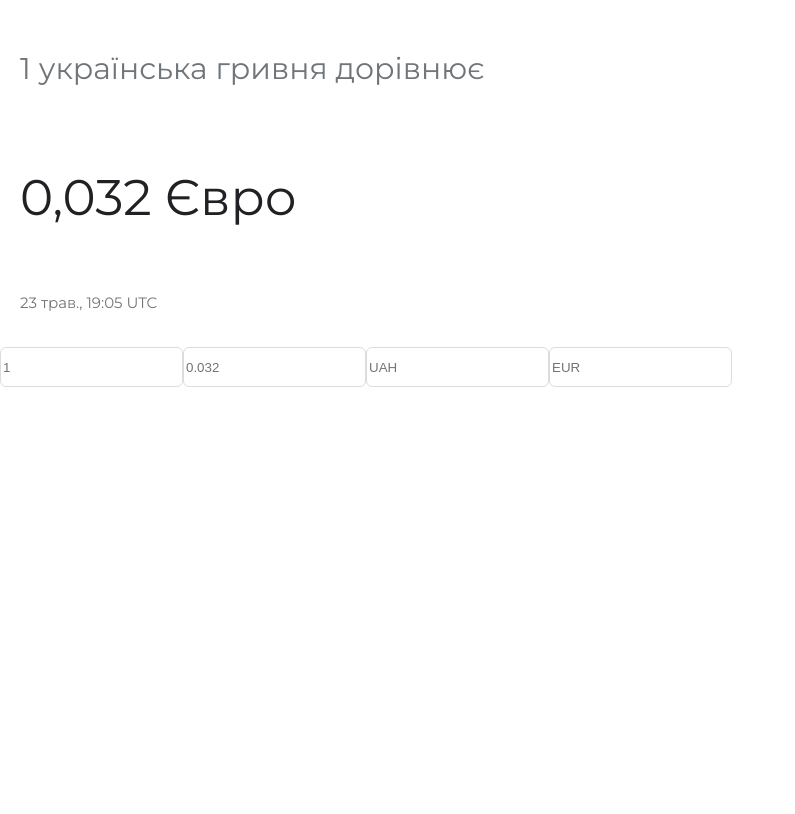
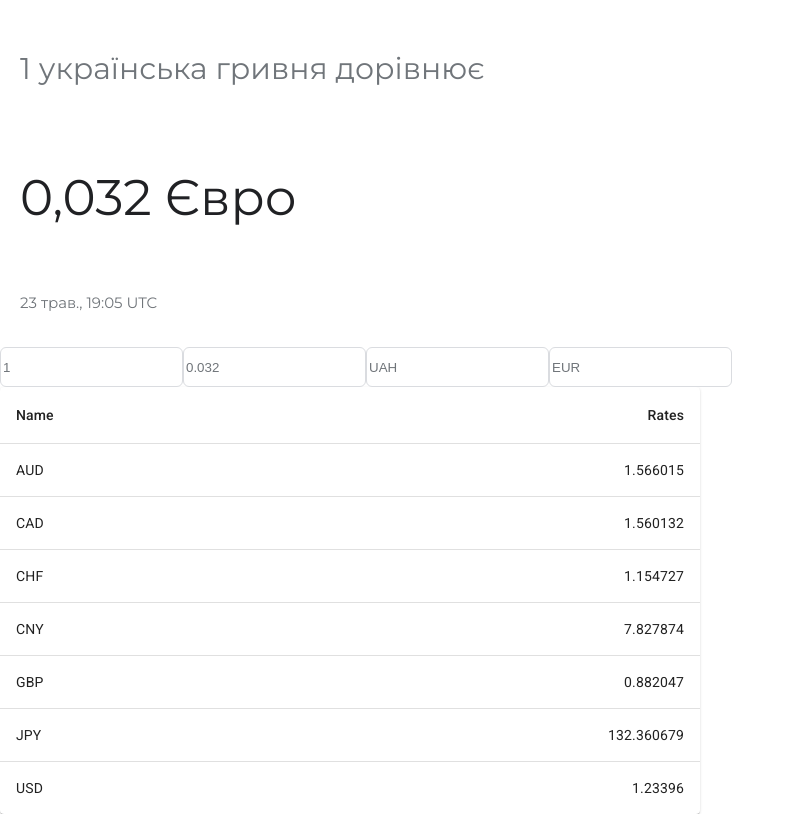
Before and after one commit to ruslan3gula/reactjs-currency-exchange, a React (Create React App) app: page / in a window 1280 px wide. Shown: the whole page, without its empty margins (0-795 px from the left). Built offline with nearby package versions, Linux system fonts and the light colour scheme.

Commit message:
component Currencies added

```diff
--- a/package.json
+++ b/package.json
@@ -3,6 +3,10 @@
   "version": "0.1.0",
   "private": true,
   "dependencies": {
+    "@emotion/react": "^11.9.0",
+    "@emotion/styled": "^11.8.1",
+    "@mui/material": "^5.8.1",
+    "@mui/styled-engine-sc": "^5.8.0",
     "@testing-library/jest-dom": "^5.16.4",
     "@testing-library/react": "^13.2.0",
     "@testing-library/user-event": "^13.5.0",
@@ -13,6 +17,7 @@
     "react": "^18.1.0",
     "react-dom": "^18.1.0",
     "react-scripts": "5.0.1",
+    "styled-components": "^5.3.5",
     "typescript": "^4.6.4",
     "web-vitals": "^2.1.4"
   },
--- a/public/index.html
+++ b/public/index.html
@@ -22,6 +22,12 @@
       href="https://fonts.googleapis.com/css2?family=Montserrat:ital,wght@0,100;0,200;0,300;0,400;0,500;0,600;1,100;1,200;1,300;1,400;1,500&family=Roboto:wght@100&display=swap"
       rel="stylesheet"
     />
+
+    <link
+      rel="stylesheet"
+      href="https://fonts.googleapis.com/css?family=Roboto:300,400,500,700&display=swap"
+    />
+
     <!--
       Notice the use of %PUBLIC_URL% in the tags above.
       It will be replaced with the URL of the `public` folder during the build.
--- a/src/App.tsx
+++ b/src/App.tsx
@@ -3,11 +3,13 @@ import React from "react";
 import "./App.css";
 
 import { Converter } from "./components/Converter";
+import { Currencies } from "./components/Currencies";
 
 function App() {
   return (
     <div className="App">
       <Converter />
+      <Currencies />
     </div>
   );
 }
--- /dev/null
+++ b/src/components/Currencies.tsx
@@ -0,0 +1,52 @@
+import React from "react";
+
+import Table from "@mui/material/Table";
+import TableBody from "@mui/material/TableBody";
+import TableCell from "@mui/material/TableCell";
+import TableContainer from "@mui/material/TableContainer";
+import TableHead from "@mui/material/TableHead";
+import TableRow from "@mui/material/TableRow";
+import Paper from "@mui/material/Paper";
+
+function createData(name: string, rate: number) {
+  return { name, rate };
+}
+
+const rows = [
+  createData("AUD", 1.566015),
+  createData("CAD", 1.560132),
+  createData("CHF", 1.154727),
+  createData("CNY", 7.827874),
+  createData("GBP", 0.882047),
+  createData("JPY", 132.360679),
+  createData("USD", 1.23396),
+];
+
+export const Currencies = () => {
+  return (
+    <TableContainer component={Paper} style={{ width: "700px" }}>
+      <Table sx={{ minWidth: 650 }} aria-label="simple table">
+        <TableHead>
+          <TableRow>
+            <TableCell>Name</TableCell>
+            <TableCell align="right">Rates</TableCell>
+          </TableRow>
+        </TableHead>
+        <TableBody>
+          {rows.map((row) => (
+            <TableRow
+              key={row.name}
+              sx={{ "&:last-child td, &:last-child th": { border: 0 } }}
+            >
+              <TableCell component="th" scope="row">
+                {row.name}
+              </TableCell>
+
+              <TableCell align="right">{row.rate}</TableCell>
+            </TableRow>
+          ))}
+        </TableBody>
+      </Table>
+    </TableContainer>
+  );
+};
```
Also changed, not shown: 1 other file (tests, documents, lock files or other folders).
